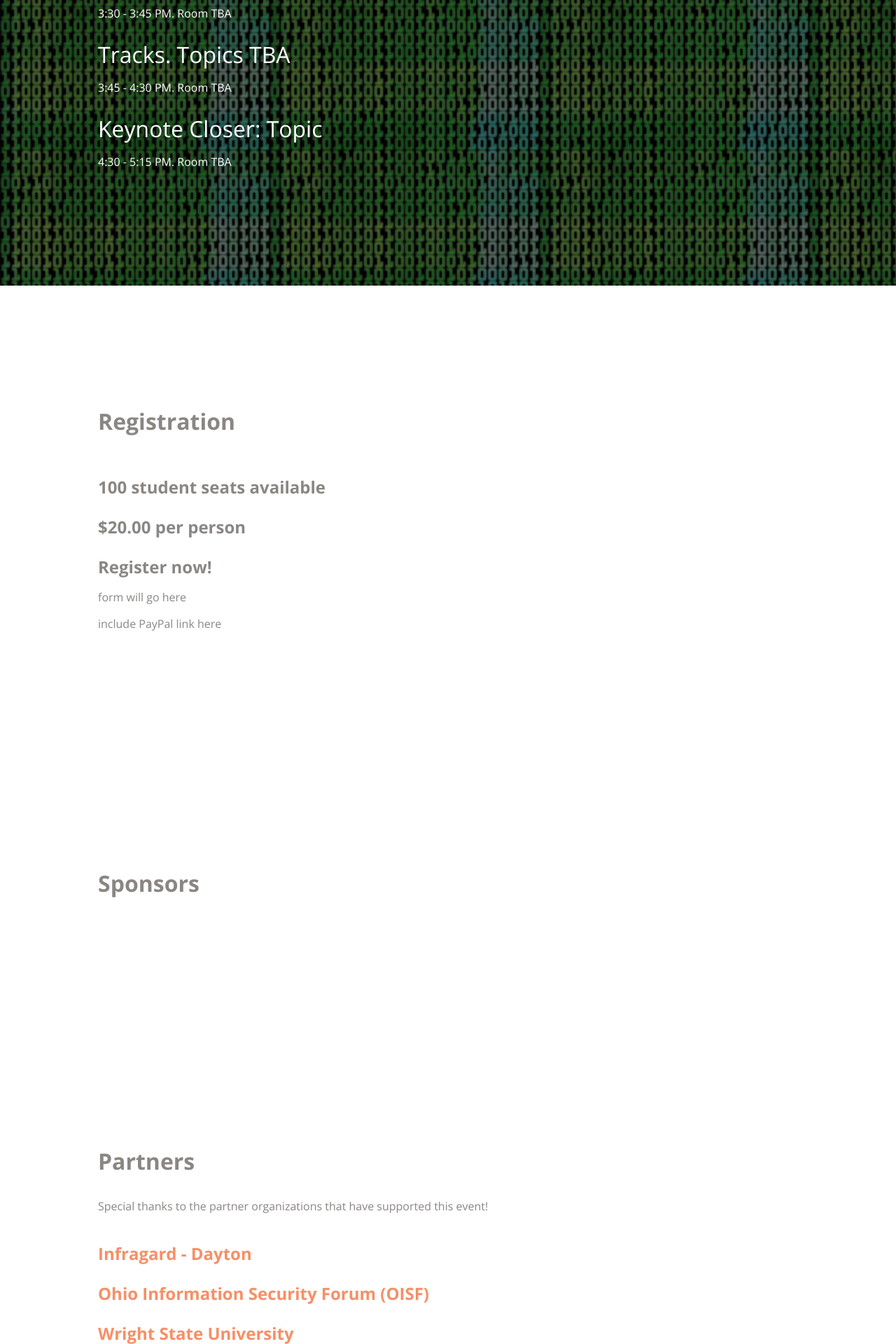
After one commit to jjwdowik/cyberDay, a PHP site: page /index.php in a window 1280 px wide. The commit adds this page. Shown: the part 4400-6320 px from the top of the page at 70% size. Run offline with PHP 8.4, Linux system fonts and the light colour scheme; some libraries are stand-ins or nearby versions.

Commit message:
Installed font / changed to php

```diff
--- a/css/style.css
+++ b/css/style.css
@@ -1,7 +1,7 @@
 /* Global */
 
 body {
-	font-family: 'Open Sans', sans-serif;
+	font-family:'Open Sans', sans-serif;
 	font-weight: 400;
 	font-size: 1em;
 	color: #8a8683;
@@ -23,6 +23,10 @@ a:visited {
 	text-decoration: none;
 }
 h2{padding-top:1em;}
+@font-face{
+	font-family:Neuro;
+	src:url(NEUROPOL.ttf);
+}
 
 
 
--- /dev/null
+++ b/index.php
@@ -0,0 +1,190 @@
+<!DOCTYPE HTML>
+<!--[if lt IE 7]><html class="no-js lt-ie9 lt-ie8 lt-ie7"><![endif]-->
+<!--[if IE 7]><html class="no-js lt-ie9 lt-ie8"><![endif]-->
+<!--[if IE 8]><html class="no-js lt-ie9"><![endif]-->
+<!--[if gt IE 8]><!--><html class="no-js"><!--<![endif]-->
+<head>
+	<meta http-equiv="Content-Type" content="text/html; charset=utf-8"/>
+	<meta name="viewport" content="width=device-width, initial-scale = 1.0, user-scalable = no">
+	<title>Cool Kitten: A parallax scrolling responsive framework</title>
+	<link href='http://fonts.googleapis.com/css?family=Open+Sans:400,700,600' rel='stylesheet' type='text/css'>
+	<link rel="stylesheet" href="css/normalize.css" type="text/css" media="screen">
+	<link rel="stylesheet" href="css/grid.css" type="text/css" media="screen">
+	<link rel="stylesheet" href="css/style.css" type="text/css" media="screen">
+	<!-- <link rel="stylesheet" href="css/style.min.css" type="text/css" media="screen"> -->
+	<!--[if IE]><script src="http://html5shim.googlecode.com/svn/trunk/html5.js"></script><![endif]-->
+</head>
+
+<body>
+
+	<div class="menu">
+		<div class="container clearfix">
+
+			<div id="logo" class="grid_3">
+				<img src="images/theLogo.gif">
+			</div>
+
+			<div id="nav" class="grid_9 omega">
+				<ul class="navigation">
+					<li data-slide="1">Home</li>
+					<li data-slide="2">Event</li>
+					<li data-slide="3">Location</li>
+					<li data-slide="4">Schedule</li>
+					<li data-slide="5">Registration</li>
+					<li data-slide="6">Sponsors</li>
+					<li data-slide="7">Partners</li>
+				</ul>
+			</div>
+
+		</div>
+	</div>
+
+
+	<div class="slide" id="slide1" data-slide="1" data-stellar-background-ratio="0.5">
+		<div class="container clearfix">
+
+			<div id="content" class="grid_9">
+				<h1>Welcome Message</h1>
+				<h2>On 5 JUNE 2014 (Thursday), cyber security professionals will convene in Dayton, Ohio.  These cyber security professionals in attendance support various Government, Defense, Finance, Healthcare, and other commercial sectors.</h2>
+				<p>Links for FB and Twitter</p>
+<!-- 				<p><a href="https://twitter.com/Jalxob" target="_blank"><img src="images/twitter.png"></a> <a href="http://dribbble.com/jalxob" target="_blank"><img src="images/dribbble.png"></a></p> -->
+			</div>
+<!-- 			<div id="decorative" class="grid_5 omega">
+				<img src="images/decorative.png">
+			</div> -->
+
+		</div>
+	</div>
+
+
+
+	<div class="slide" id="slide2" data-slide="2" data-stellar-background-ratio="0.5">
+		<div class="container clearfix">
+
+			<div id="content" class="grid_12">
+				<h1>Event</h1>
+				<h2>CYBER DAYton is an event open to the public where guest speakers will speak (to companies, government customers and individuals) in an effort to educate the audience on best practices for protecting; proprietary/sensitive information; protecting IT infrastructure and protecting system resources. <br /><br />  There will be numerous vendors and booths where companies can display and speak to their product allowing the audience to experience the latest advance products in cyber security. <br /><br />  The focus of the CYBER DAYton is on the practitioner, those that engage in the IT Security occupation and are responsible for implementing policies and concepts and thus therefore making it a reality. <br /><br />
+				--This is a homegrown event brought together by local cyber security professionals who have volunteered their time.</h2>
+			</div>
+
+		</div>
+	</div>
+
+
+
+	<div class="slide" id="slide3" data-slide="3" data-stellar-background-ratio="0.5">
+		<div class="container clearfix">
+
+			<div id="content" class="grid_12">
+				<h1>SKILLS</h1>
+				<h2>These are the skills I have learned woooo</h2>
+			</div>
+
+			<div id="test" class="grid_4">C++</div> <div id="test" class="grid_4">Java</div> <div id="test" class="grid_4 omega">Python</div>
+			<div id="test" class="grid_4">HTML5</div> <div id="test" class="grid_4">CSS3</div> <div id="test" class="grid_4 omega">JavaScript</div>
+			<div id="test" class="grid_4">JQuery</div> <div id="test" class="grid_4">Project Management</div> <div id="test" class="grid_4 omega">Hosting Websites</div>
+
+
+<!-- 			<div id="test" class="grid_1">1</div> <div id="test" class="grid_11 omega">11</div>
+			<div id="test" class="grid_2">2</div> <div id="test" class="grid_10 omega">10</div>
+			<div id="test" class="grid_3">3</div> <div id="test" class="grid_9 omega">9</div>
+			<div id="test" class="grid_4">4</div> <div id="test" class="grid_8 omega">8</div>
+			<div id="test" class="grid_5">5</div> <div id="test" class="grid_7 omega">7</div>
+			<div id="test" class="grid_6">6</div> <div id="test" class="grid_6 omega">6</div>
+			<div id="test" class="grid_7">7</div> <div id="test" class="grid_5 omega">5</div>
+			<div id="test" class="grid_8">8</div> <div id="test" class="grid_4 omega">4</div>
+			<div id="test" class="grid_9">9</div> <div id="test" class="grid_3 omega">3</div>
+			<div id="test" class="grid_10">10</div> <div id="test" class="grid_2 omega">2</div>
+			<div id="test" class="grid_11">11</div> <div id="test" class="grid_1 omega">1</div>
+			<div id="test" class="grid_12">12</div> -->
+
+		</div>
+	</div>
+
+
+
+	<div class="slide" id="slide4" data-slide="4" data-stellar-background-ratio="0.2">
+		<div class="container clearfix">
+
+			<div id="content" class="grid_12">
+				<h1>Schedule</h1>
+				<h2>Vendor Move In</h2>
+				<p class="schedtime">7:00 - 8:00 AM</p>
+				<h2>Registration</h2>
+				<p class="schedtime">8:00 - 8:30 AM</p>
+				<h2>Keynote Speaker 1: Topic</h2>
+				<p class="schedtime">8:45 - 9:30 AM. Room TBA</p>
+				<h2>Tracks. Topics TBA</h2>
+				<p class="schedtime">9:45 - 10:30 AM. Room TBA</p>
+				<h2>Break</h2>
+				<p class="schedtime">10:30 - 10:45 AM. Room TBA</p>
+				<h2>Sponsor Lunch</h2>
+				<p class="schedtime">11:30 - 12:45 PM. Room TBA</p>
+				<h2>Tracks. Topics TBA</h2>
+				<p class="schedtime">12:45 - 1:30 PM. Room TBA</p>
+				<h2>Break</h2>
+				<p class="schedtime">1:30 - 1:45 PM. Room TBA</p>
+				<h2>Tracks. Topics TBA</h2>
+				<p class="schedtime">1:45 - 2:30 PM. Room TBA</p>
+				<h2>Break</h2>
+				<p class="schedtime">2:30 - 2:45 PM. Room TBA</p>
+				<h2>Tracks. Topics TBA</h2>
+				<p class="schedtime">2:45 - 3:30 PM. Room TBA</p>
+				<h2>Break</h2>
+				<p class="schedtime">3:30 - 3:45 PM. Room TBA</p>
+				<h2>Tracks. Topics TBA</h2>
+				<p class="schedtime">3:45 - 4:30 PM. Room TBA</p>
+				<h2>Keynote Closer: Topic</h2>
+				<p class="schedtime">4:30 - 5:15 PM. Room TBA</p>
+
+				<!-- <p><a href="https://twitter.com/Jalxob" target="_blank"><img src="images/twitter.png"></a> <a href="http://dribbble.com/jalxob" target="_blank"><img src="images/dribbble.png"></a></p> -->
+			</div>
+
+		</div>
+	</div>
+
+	<div class="slide" id="slide5" data-slide="5" data-stellar-background-ratio="0.2">
+		<div class="container clearfix">
+			<div id="content" class="grid_12">
+				<h1>Registration</h1>
+				<h2>100 student seats available</h2>
+				<h2>$20.00 per person</h2>
+				<h2>Register now!</h2>
+				<p>form will go here</p>
+				<p>include PayPal link here</p>
+			</div>
+		</div>
+	</div>
+
+	<div class="slide" id="slide6" data-slide="6" data-stellar-background-ratio="0.2">
+		<div class="container clearfix">
+			<div id="content" class="grid_12">
+				<h1>Sponsors</h1>
+
+			</div>
+		</div>
+	</div>
+
+	<div class="slide" id="slide7" data-slide="7" data-stellar-background-ratio="0.2">
+		<div class="container clearfix">
+			<div id="content" class="grid_12">
+				<h1>Partners</h1>
+					<p>Special thanks to the partner organizations that have supported this event!</p>
+					<h2><a href="http://infragard.dayton.oh.us/">Infragard - Dayton</a></h2>
+					<h2><a href="http://www.ohioinfosec.org">Ohio Information Security Forum (OISF)</a></h2>
+					<h2><a href="http://cse.wright.edu/">Wright State University</a></h2>
+					<h2><a href="http://www.udayton.edu/">University of Dayton</a></h2>
+					<h2><a href="">Industrial Security Awareness Council (ISAC)</a></h2>
+					<h2><a href="https://www.classmgmt.com/home/index.asp">NCMS - Wright Flyer Chapter</a></h2>
+			</div>
+		</div>
+	</div>
+
+	<script type="text/javascript" src="http://ajax.googleapis.com/ajax/libs/jquery/1.7.2/jquery.min.js"></script>
+	<script type="text/javascript" src="js/jquery.stellar.min.js"></script>
+	<script type="text/javascript" src="js/waypoints.min.js"></script>
+	<script type="text/javascript" src="js/jquery.easing.1.3.js"></script>
+	<script type="text/javascript" src="js/scripts.js"></script>
+	<!-- <script type="text/javascript" src="js/scripts.min.js"></script> -->
+</body>
+</html>
```
Also changed, not shown: css/NEUROPOL.TTF (renamed from NEUROPOL.TTF).
